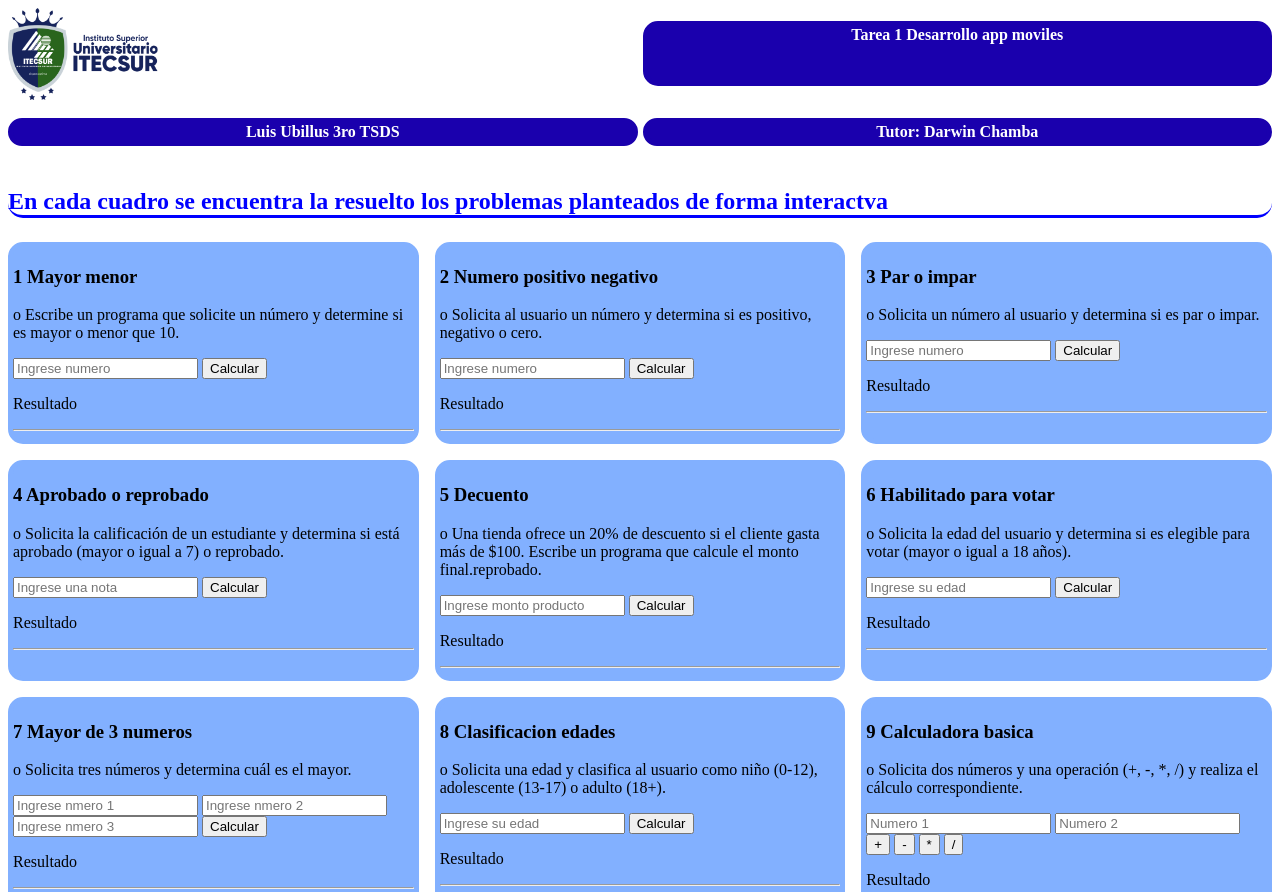
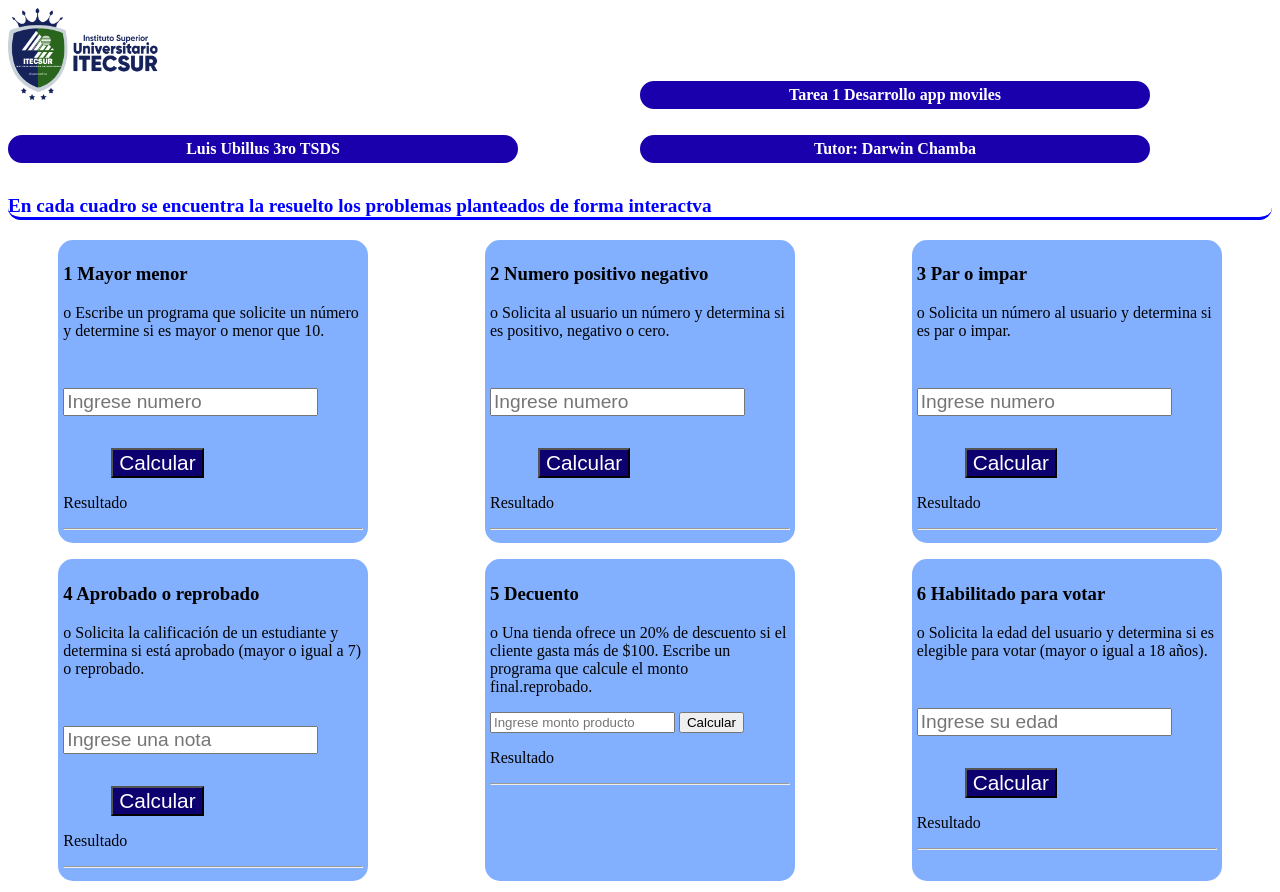
Before and after one commit to lcue1/tarea1appmoviles, a plain HTML site: page index.html in a window 1280 px wide. Shown: the top 892 px of the page. Drawn offline with Linux system fonts and the light colour scheme.

Commit message:
Adaptabilidad moviles y pc ok

```diff
--- a/style.css
+++ b/style.css
@@ -1,7 +1,7 @@
+@media screen and (min-width: 200px) {
+
+
     header{
-    display: grid;
-    grid-template-columns : repeat(2, 1fr) ;
-    gap: 5px;
         text-align: center;
     }
     .logo{
@@ -15,7 +15,7 @@ header{
         background-color: transparent;
         border: none;
         color: blue;
-    font-size: 1.5rem;
+        font-size: 1.2rem;
         font-weight: bold;
         border-bottom: solid 3px blue;
     }
@@ -30,11 +30,68 @@ header>*{
 
     main{
         display: grid;
-    grid-template-columns: repeat(3, 3fr);
+        grid-template-columns: repeat(1, 3fr);
         gap:  1rem;
+        justify-content: space-around;
     }
-main>*{
+    .contenedor{
         background-color: rgb(130, 176, 255);
         border: 5px solid rgb(130, 176, 255);
         border-radius: 15px;
+        max-width: 300px;
+        min-width: 300px;
+        margin-left: auto;
+        margin-right: auto;
     }
+    .contenedor>button{
+        background-color: rgb(13, 0, 111);
+        font-size: 1.3rem;
+        color: white;
+        margin-left: 3rem;
+    }
+    .contenedor>input[type=text]{
+        font-size: 1.2rem;
+        margin: 2rem 0;
+    }
+
+
+
+}
+@media screen and (min-width: 800px) {
+
+
+header{
+    display: grid;
+    grid-template-columns : repeat(2, 1fr) ;
+    align-items: baseline;
+}
+main{
+    grid-template-columns: repeat(2, 3fr);
+}
+.contenedor{
+    width: 500px;
+}
+
+  }
+  @media screen and (min-width: 1200px) {
+
+
+    header{
+        display: grid;
+        grid-template-columns : repeat(2, 1fr) ;
+        align-items: baseline;
+    }
+    header>*{
+        width: 500px;
+    }
+    .instruccion{
+        width: auto;
+    }
+    main{
+        grid-template-columns: repeat(3, 3fr);
+    }
+    .contenedor{
+        width: 500px;
+    }
+
+  }
```
Lines whose indentation alone changed are shown as unchanged.
